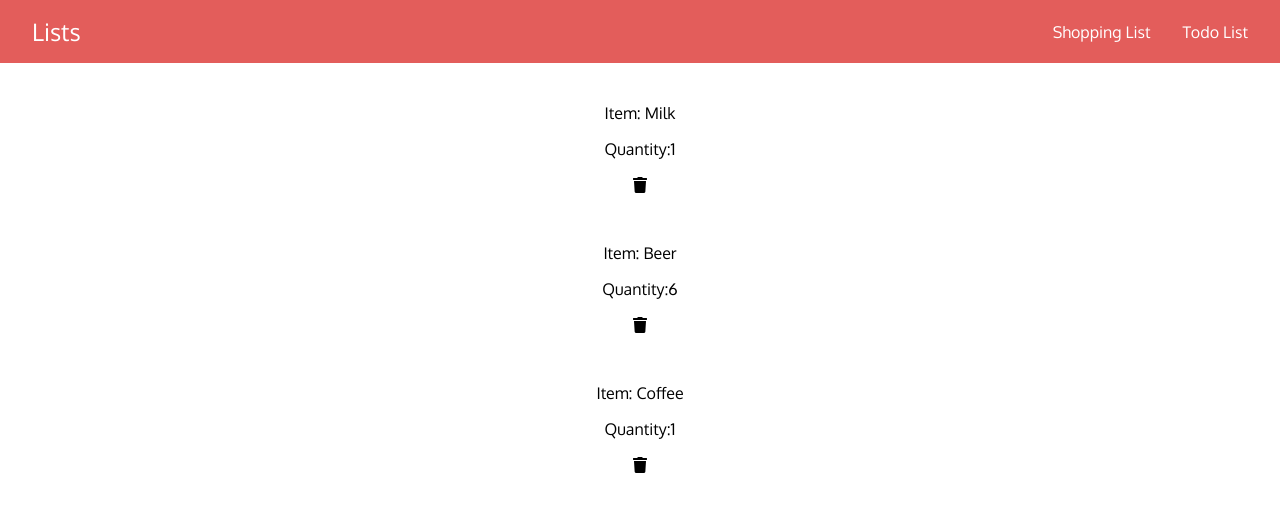
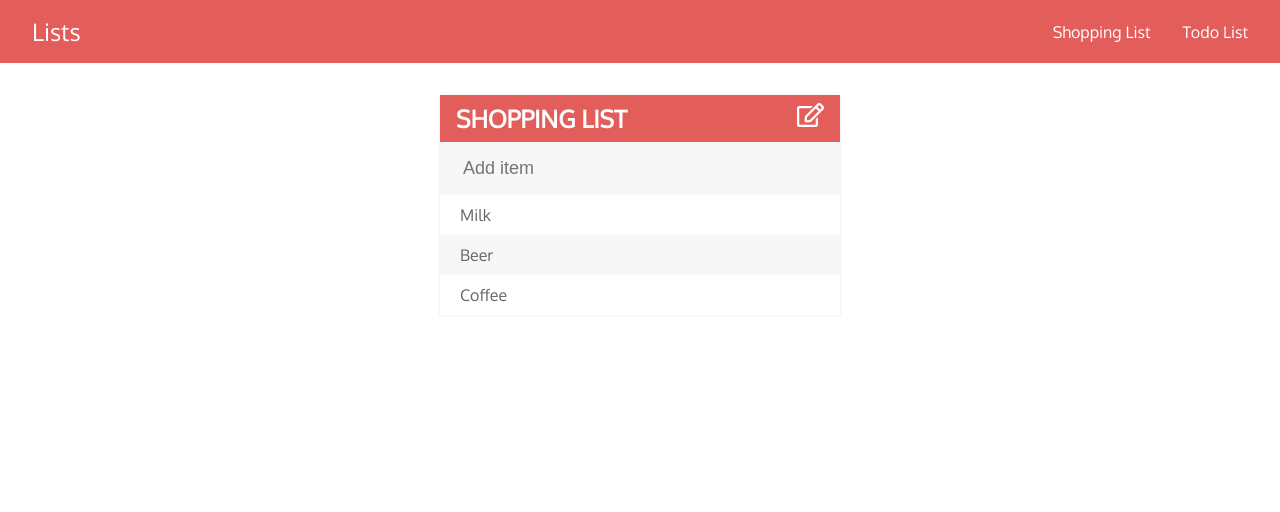
Before and after one commit to madeleinewoodbury/lists, a React (Create React App) app: page /shopping in a window 1280 px wide. Shown: the top 512 px of the page. Built offline with nearby package versions, Linux system fonts and the light colour scheme.

Commit message:
Styling implemented for shopping list

```diff
--- a/src/App.js
+++ b/src/App.js
@@ -3,7 +3,6 @@ import { BrowserRouter as Router, Route, Switch } from "react-router-dom";
 import "./App.css";
 import Header from "./components/layout/Header";
 import Home from "./components/page/Home";
-import Todo from "./components/page/Todo";
 import ShoppingItems from "./components/page/shopping/ShoppingItems";
 import { Provider } from "./context";
 
@@ -16,7 +15,6 @@ class App extends Component {
             <Header />
             <Switch>
               <Route exact path="/" component={Home} />
-              <Route exact path="/todo" component={Todo} />
               <Route exact path="/shopping" component={ShoppingItems} />
             </Switch>
           </div>
--- /dev/null
+++ b/src/components/layout/TextInputGroup.js
@@ -0,0 +1,11 @@
+import React from "react";
+
+const TextInputGroup = () => {
+  return (
+    <div>
+      <h1>Test</h1>
+    </div>
+  );
+};
+
+export default TextInputGroup;
--- a/src/components/page/Todo.js
+++ /dev/null
@@ -1,13 +0,0 @@
-import React, { Component } from "react";
-
-class Todo extends Component {
-  render() {
-    return (
-      <div>
-        <h1>Todo List</h1>
-      </div>
-    );
-  }
-}
-
-export default Todo;
--- a/src/components/page/shopping/Shopping.css
+++ b/src/components/page/shopping/Shopping.css
@@ -1,13 +1,72 @@
-.card {
-  width: 50%;
+#shopping-list {
+  max-width: 400px;
   margin: 2rem auto;
+  box-shadow: 0 0 3px rgba(0, 0, 0, 0.1);
+  background: #f7f7f7;
 }
 
-.item-list {
-  text-align: center;
+h1 {
+  background: #e35d5b;
+  color: white;
+  margin: 0;
+  padding: 0.5rem 1rem;
+  text-transform: uppercase;
+  font-size: 1.5rem;
 }
 
-.item-list li {
+ul {
   list-style: none;
-  padding: 0.5rem 0;
 }
+
+.shopping-item {
+  background: #fff;
+  height: 40px;
+  line-height: 40px;
+  color: #666;
+}
+
+.shopping-item:nth-of-type(even) {
+  background: #f7f7f7;
+}
+
+.delete {
+  background: #e74c3c;
+  height: 40px;
+  margin-right: 20px;
+  text-align: center;
+  color: white;
+  width: 0;
+  display: inline-block;
+  transition: 0.2s linear;
+  opacity: 0;
+}
+
+li:hover .delete {
+  width: 40px;
+  opacity: 1;
+}
+
+input {
+  font-size: 18px;
+  background: #f7f7f7;
+  width: 100%;
+  padding: 13px 13px 13px 20px;
+  box-sizing: border-box;
+  color: #2980b9;
+  border: 3px solid rgba(0, 0, 0, 0);
+}
+
+input:focus {
+  background: white;
+  border: 3px solid #2980b9;
+  outline: none;
+}
+
+.completed {
+  color: grey;
+  text-decoration: line-through;
+}
+
+.fa-edit {
+  float: right;
+}
--- a/src/components/page/shopping/Shopping.js
+++ b/src/components/page/shopping/Shopping.js
@@ -1,11 +1,12 @@
 import React, { Component } from "react";
 import PropTypes from "prop-types";
 import { Consumer } from "../../../context";
+import TextInputGroup from "../../layout/TextInputGroup";
 import "./Shopping.css";
 
 class Shopping extends Component {
   onDeleteClick = (id, dispatch) => {
-    dispatch({ type: "DELETE_ITEM", payload: id });
+    dispatch({ type: "DELETE_SHOPPING_ITEM", payload: id });
   };
   render() {
     const { id, name, quantity } = this.props.item;
@@ -13,21 +14,14 @@ class Shopping extends Component {
       <Consumer>
         {value => {
           const { dispatch } = value;
+          console.log(value);
           return (
-            <div>
-              <div className="card">
-                <ul className="item-list">
-                  <li>Item: {name}</li>
-                  <li>Quantity:{quantity}</li>
-                  <li>
-                    <i
-                      onClick={this.onDeleteClick.bind(this, id, dispatch)}
-                      className="fas fa-trash"
-                    />
-                  </li>
-                </ul>
-              </div>
-            </div>
+            <li className="shopping-item">
+              <span className="delete">
+                <i className="fas fa-trash-alt" />
+              </span>
+              {name}
+            </li>
           );
         }}
       </Consumer>
--- a/src/components/page/shopping/ShoppingItems.js
+++ b/src/components/page/shopping/ShoppingItems.js
@@ -1,6 +1,7 @@
 import React, { Component } from "react";
 import Shopping from "./Shopping";
 import { Consumer } from "../../../context";
+import "./Shopping.css";
 
 class ShoppingItems extends Component {
   render() {
@@ -10,9 +11,17 @@ class ShoppingItems extends Component {
           const { shoppingItems } = value;
           return (
             <React.Fragment>
-              {shoppingItems.map(item => (
-                <Shopping key={item.id} item={item} />
-              ))}
+              <div id="shopping-list">
+                <h1>
+                  Shopping List <i className="far fa-edit" />
+                </h1>
+                <input type="text" placeholder="Add item" name="item" />
+                <ul className="shopping-list">
+                  {shoppingItems.map(item => (
+                    <Shopping key={item.id} item={item} />
+                  ))}
+                </ul>
+              </div>
             </React.Fragment>
           );
         }}
--- a/src/context.js
+++ b/src/context.js
@@ -4,12 +4,17 @@ const Context = React.createContext();
 
 const reducer = (state, action) => {
   switch (action.type) {
-    case "DELETE_ITEM":
+    case "DELETE_SHOPPING_ITEM":
       return {
         ...state,
         shoppingItems: state.shoppingItems.filter(
           item => item.id !== action.payload
         )
+      };
+    case "DELETE_LIST_ITEM":
+      return {
+        ...state,
+        listItems: state.listItems.filter(item => item.id !== action.payload)
       };
     default:
       return state;
```
